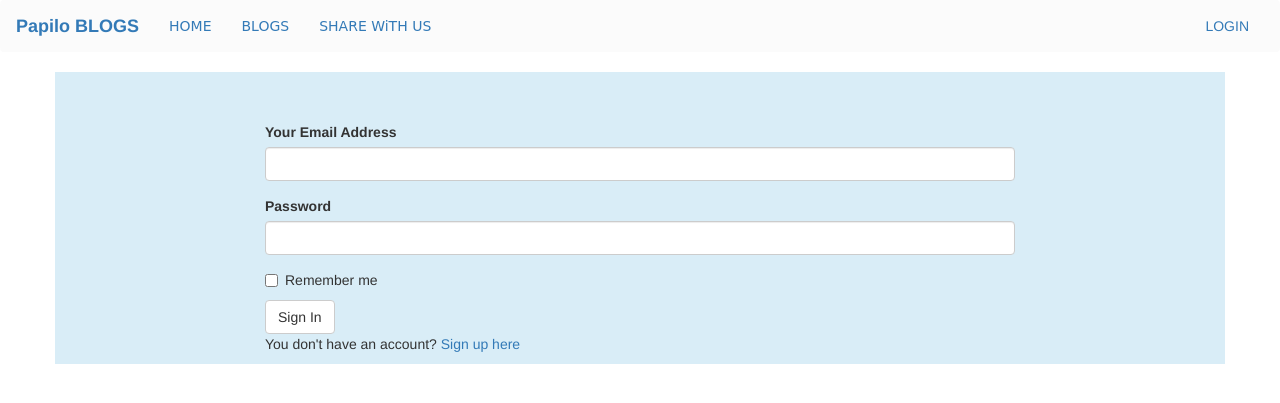
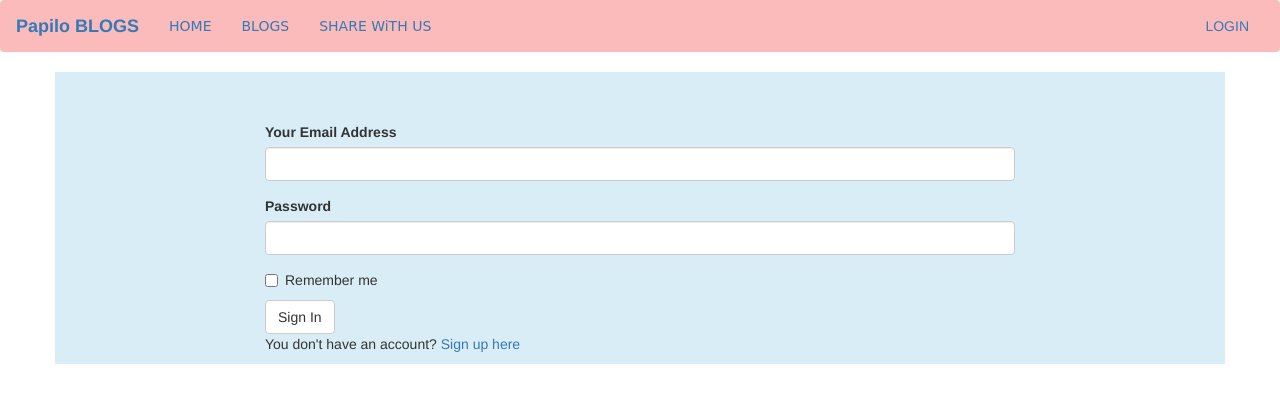
Before and after one commit to Robertokello11/Blogging-web, a Flask app: page /login in a window 1280 px wide. Shown: the top 403 px of the page. Run offline with Flask 2, Linux system fonts and the light colour scheme; some libraries are stand-ins or nearby versions.

```diff
--- a/app/templates/navbar.html
+++ b/app/templates/navbar.html
@@ -51,6 +51,6 @@
 </nav>
 <style>
     nav {
-        background: rgba(251, 251, 251, 0.815);
+        background: rgba(250, 172, 172, 0.815);
     }
 </style>
```
